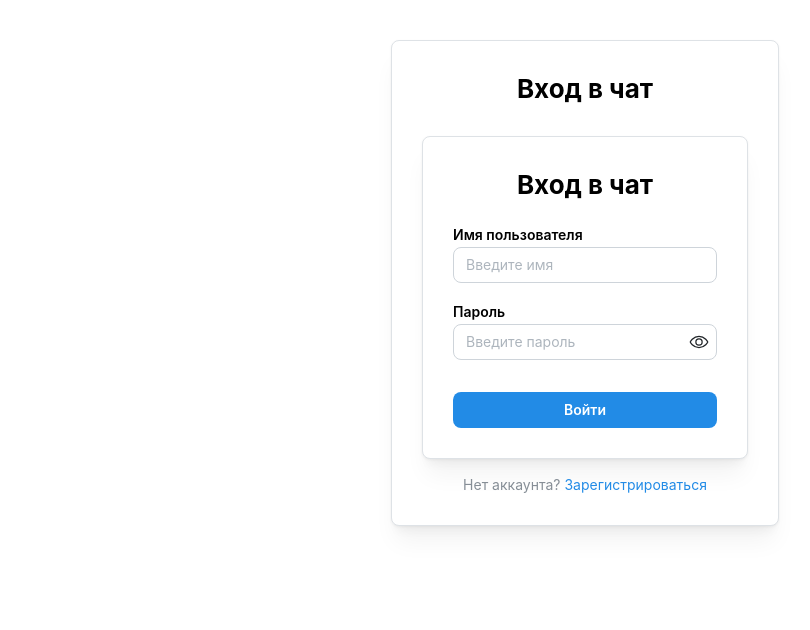
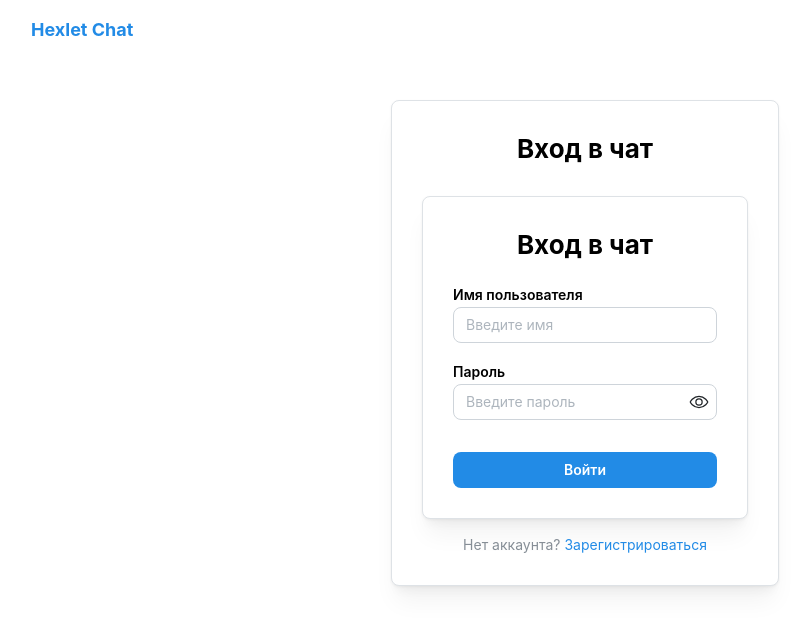
Before and after one commit to Daurova/frontend-project-12, a React (Vite) app: page /login in a window 1280 px wide. Shown: the top 630 px of the page, without its empty margins (55-865 px from the left). Built offline with nearby package versions, Linux system fonts and the light colour scheme; no server answers.

Commit message:
step 7/ logout added

```diff
--- a/src/App.jsx
+++ b/src/App.jsx
@@ -6,11 +6,13 @@ import NotFoundPage from './pages/notFound/NotFoundPage'
 import ProtectedRoute from './shared/ui/ProtectedRoute'
 import LogInPage from './pages/login/LogInPage'
 import SignUpPage from './pages/signUp/SignUpPage'
+import { Header } from './widgets/header/ui/Header'
 
 function App({socket}) {
 
   return (
     <>
+      <Header/>
       <Routes>
         <Route path={ROUTES.HOME} element={<ProtectedRoute><HomePage socket  = {socket}/></ProtectedRoute>} />
         <Route path={ROUTES.LOGIN} element={<LogInPage />} />
--- /dev/null
+++ b/src/widgets/header/ui/Header.jsx
@@ -0,0 +1,36 @@
+import { Group, Anchor, Button, Container, Text } from '@mantine/core';
+import { Link, useNavigate } from 'react-router-dom';
+import useAuthStore from '../../../app/store/authStore';
+
+export function Header() {
+  const navigate = useNavigate();
+  const token = useAuthStore((state) => state.token);
+  const logout = useAuthStore((state) => state.logout);
+
+  const handleLogout = () => {
+    logout();
+    navigate('/login');
+  };
+
+  return (
+    <Container size="lg" h={60}>
+      <Group justify="space-between" h="100%">
+        <Anchor
+          component={Link}
+          to="/"
+          size="lg"
+          fw={700}
+          underline="never"
+        >
+          Hexlet Chat
+        </Anchor>
+
+        {token && (
+          <Button variant="light" onClick={handleLogout}>
+            Выйти
+          </Button>
+        )}
+      </Group>
+    </Container>
+  );
+}
```
